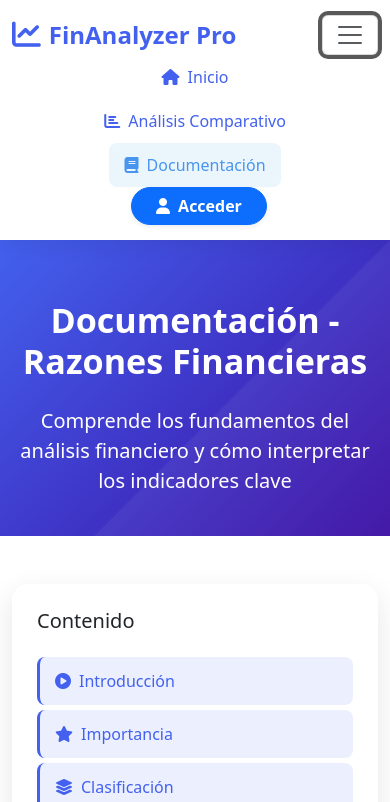
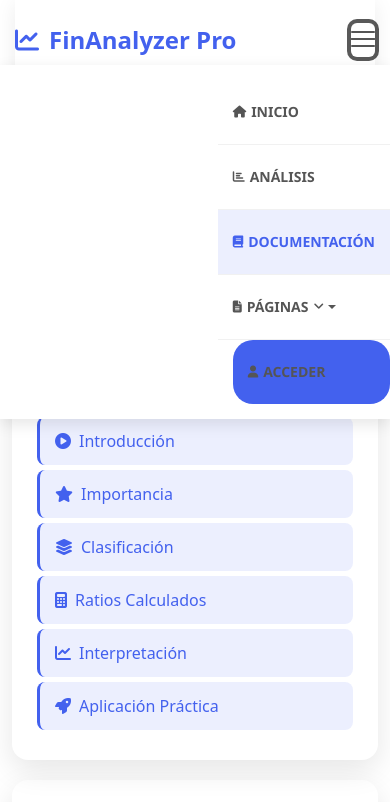
Before and after one commit to repo-ito/Sistema_Financiero, a website: page Finanzas/index.html in a window 390 px wide. Both pictures are taken after a click on the button "Toggle navigation". Shown: the top 802 px of the page. Drawn offline with nearby package versions, Linux system fonts and the light colour scheme; files that its build step writes are made by us from their sources.

Commit message:
actualizando solo

```diff
--- a/Finanzas/Login/script.js
+++ b/Finanzas/Login/script.js
@@ -21,7 +21,7 @@ document.addEventListener('DOMContentLoaded', () => {
         // Usamos supabaseClient
         const { data: { session } } = await supabaseClient.auth.getSession();
         if (session) {
-            window.location.href = '../ranking.html';
+            window.location.href = '../index-kenburns.html';
         }
     }
 
--- /dev/null
+++ b/Finanzas/css/css/navbar.css
@@ -0,0 +1,457 @@
+/* ========================================
+   NAVBAR STYLES - Based on index-kenburns.html
+   Adapted for Bootstrap 5 and FinAnalyzer Pro
+   ======================================== */
+
+/* Header Wrapper */
+.header {
+    position: fixed;
+    text-align: center;
+    top: 0px;
+    z-index: 1000;
+    color: #fff;
+    width: 100%;
+    height: 80px;
+    transition: background-color 200ms ease-in-out 0s;
+    background: transparent;
+}
+
+.header::before {
+    content: "";
+    position: absolute;
+    top: 0;
+    left: 0;
+    right: 0;
+    bottom: 0;
+    width: 100%;
+    height: 120px;
+    background: linear-gradient(to bottom, rgba(0, 0, 0, 0.65) 0%, rgba(252, 252, 252, 0) 99%, rgba(255, 255, 255, 0) 100%);
+    pointer-events: none;
+}
+
+.header.header-fixed {
+    display: block;
+    margin-top: 0 !important;
+    position: fixed;
+    height: 70px;
+    background-color: #fff;
+    border-bottom: 1px solid #f1f1f1;
+    box-shadow: 0 4px 20px rgba(0, 0, 0, 0.08);
+}
+
+.header.header-fixed::before {
+    background: none;
+    height: 0;
+}
+
+.header-inner {
+    position: relative;
+    padding: 0 30px;
+}
+
+/* Navbar Base */
+.header .navbar {
+    border-radius: 0;
+    border: 0;
+    margin-bottom: 0;
+    background: transparent !important;
+    padding: 0;
+    display: flex;
+    align-items: center;
+    justify-content: space-between;
+}
+
+/* Logo */
+.header .logo {
+    float: left;
+    text-align: left;
+    display: inline-block;
+}
+
+.header .logo .navbar-brand {
+    display: flex;
+    align-items: center;
+    font-weight: 700;
+    font-size: 1.5rem;
+    color: #fff !important;
+    text-decoration: none;
+    padding: 25px 0;
+    transition: all 0.3s ease;
+}
+
+.header .logo .navbar-brand i {
+    font-size: 1.8rem;
+    margin-right: 10px;
+}
+
+.header.header-fixed .logo .navbar-brand {
+    color: #4361ee !important;
+    padding: 20px 0;
+}
+
+/* Navigation Menu */
+.header .navbar-nav {
+    float: right;
+    display: flex;
+    list-style: none;
+    margin: 0;
+    padding: 0;
+}
+
+.header .navbar-nav>li {
+    display: inline-block;
+    position: relative;
+}
+
+.header .navbar-nav>li>a {
+    color: #fff;
+    font-size: 14px;
+    line-height: 1;
+    padding: 30px 15px;
+    font-weight: 600;
+    text-transform: uppercase;
+    font-family: 'Segoe UI', system-ui, sans-serif;
+    transition: all 0.2s ease;
+    text-decoration: none;
+    display: flex;
+    align-items: center;
+}
+
+.header .navbar-nav>li>a i {
+    font-size: 12px;
+    padding-right: 5px;
+}
+
+.header .navbar-nav>li>a i.icon-angle {
+    padding-left: 5px;
+    padding-right: 0;
+}
+
+.header.header-fixed .navbar-nav>li>a {
+    padding: 25px 15px;
+    color: #555;
+}
+
+.header .navbar-nav>li:hover>a,
+.header .navbar-nav>li.active>a {
+    position: relative;
+}
+
+.header .navbar-nav>li:hover>a::after,
+.header .navbar-nav>li.active>a::after {
+    position: absolute;
+    content: '';
+    left: 0;
+    bottom: 0;
+    width: 100%;
+    height: 3px;
+    background: #4361ee;
+}
+
+.header.header-fixed .navbar-nav>li:hover>a,
+.header.header-fixed .navbar-nav>li.active>a {
+    color: #4361ee;
+}
+
+/* Dropdown Menu */
+.header .navbar-nav .dropdown-menu {
+    background: #fff;
+    text-align: left;
+    border: 0;
+    box-shadow: 0px 5px 20px rgba(0, 0, 0, 0.15);
+    z-index: 100;
+    min-width: 200px;
+    border-radius: 8px;
+    padding: 10px 0;
+    margin-top: 0;
+}
+
+.header .navbar-nav .dropdown-menu li a {
+    display: block;
+    font-size: 13px;
+    font-weight: 500;
+    line-height: normal;
+    text-decoration: none;
+    padding: 12px 20px;
+    color: #555;
+    transition: all 0.2s ease;
+}
+
+.header .navbar-nav .dropdown-menu li a:hover {
+    background: rgba(67, 97, 238, 0.1);
+    color: #4361ee;
+}
+
+/* Toggle Button for Mobile */
+.header .navbar-toggler {
+    outline: none !important;
+    border: none;
+    padding: 8px 0;
+    background: transparent;
+}
+
+.header #icon-toggler {
+    width: 24px;
+    height: 18px;
+    position: relative;
+    display: block;
+    cursor: pointer;
+}
+
+.header #icon-toggler span {
+    display: block;
+    position: absolute;
+    height: 2px;
+    width: 100%;
+    background-color: #fff;
+    border-radius: 9px;
+    opacity: 1;
+    left: 0;
+    transition: all 0.25s ease-in-out;
+}
+
+.header.header-fixed #icon-toggler span {
+    background-color: #555;
+}
+
+.header #icon-toggler span:nth-child(1) {
+    top: 0;
+}
+
+.header #icon-toggler span:nth-child(2),
+.header #icon-toggler span:nth-child(3) {
+    top: 7px;
+}
+
+.header #icon-toggler span:nth-child(4) {
+    top: 14px;
+}
+
+.header #icon-toggler.open span:nth-child(1) {
+    top: 7px;
+    width: 0%;
+    left: 50%;
+}
+
+.header #icon-toggler.open span:nth-child(2) {
+    transform: rotate(45deg);
+}
+
+.header #icon-toggler.open span:nth-child(3) {
+    transform: rotate(-45deg);
+}
+
+.header #icon-toggler.open span:nth-child(4) {
+    top: 7px;
+    width: 0%;
+    left: 50%;
+}
+
+/* User Avatar Button */
+.user-avatar-btn {
+    width: 40px;
+    height: 40px;
+    border-radius: 50%;
+    border: 2px solid #4895ef;
+    background: white;
+    display: flex;
+    align-items: center;
+    justify-content: center;
+    cursor: pointer;
+    transition: 0.3s;
+    text-decoration: none;
+    margin-left: 15px;
+}
+
+.user-avatar-btn:hover {
+    box-shadow: 0 0 0 4px rgba(52, 152, 219, 0.15);
+    transform: translateY(-2px);
+}
+
+.avatar-text {
+    font-weight: 700;
+    color: #4361ee;
+    font-size: 1.1rem;
+    line-height: 1;
+}
+
+/* User Dropdown Menu */
+.dropdown-menu-user {
+    width: auto;
+    border: none;
+    border-radius: 12px;
+    box-shadow: 0 10px 30px rgba(0, 0, 0, 0.15);
+    padding: 10px;
+    min-width: 240px;
+    margin-top: 10px;
+}
+
+.user-info-header {
+    padding: 10px 15px;
+    background: #f8f9fa;
+    border-radius: 8px;
+    margin-bottom: 10px;
+}
+
+.user-role-badge {
+    font-size: 0.7rem;
+    text-transform: uppercase;
+    letter-spacing: 1px;
+    font-weight: 800;
+    color: #4895ef;
+    display: block;
+    margin-bottom: 2px;
+}
+
+.user-email-text {
+    font-size: 0.85rem;
+    color: #555;
+    font-weight: 500;
+    word-break: break-all;
+    white-space: nowrap;
+    overflow: hidden;
+    text-overflow: ellipsis;
+}
+
+.dropdown-menu-user>li>a {
+    border-radius: 6px;
+    padding: 8px 15px;
+    font-size: 0.95rem;
+    color: #2c3e50;
+    display: block;
+    text-decoration: none;
+}
+
+.dropdown-menu-user>li>a:hover {
+    background: rgba(52, 152, 219, 0.1);
+    color: #4895ef;
+}
+
+.dropdown-menu-user>li>a.logout:hover {
+    background: rgba(231, 76, 60, 0.1);
+    color: #e74c3c;
+}
+
+/* Access Button */
+.btn-access {
+    border-radius: 20px;
+    font-weight: bold;
+    padding: 8px 20px;
+    margin-left: 15px;
+    background: #4361ee;
+    color: #fff;
+    border: none;
+    transition: all 0.3s ease;
+}
+
+.btn-access:hover {
+    background: #3f37c9;
+    color: #fff;
+    transform: translateY(-2px);
+}
+
+/* Animate class */
+.animate {
+    animation-duration: 0.3s;
+    animation-fill-mode: both;
+}
+
+.slideIn {
+    animation-name: slideIn;
+}
+
+@keyframes slideIn {
+    from {
+        transform: translateY(15px);
+        opacity: 0;
+    }
+
+    to {
+        transform: translateY(0);
+        opacity: 1;
+    }
+}
+
+/* Responsive Styles */
+@media (max-width: 991px) {
+    .header {
+        height: 65px;
+    }
+
+    .header .header-inner {
+        padding: 0 15px;
+    }
+
+    .header .logo .navbar-brand {
+        padding: 18px 0;
+        font-size: 1.3rem;
+    }
+
+    .header .logo .navbar-brand i {
+        font-size: 1.5rem;
+    }
+
+    .header .navbar-collapse {
+        position: fixed;
+        top: 65px;
+        left: 0;
+        width: 100%;
+        background: #fff;
+        box-shadow: 0 5px 15px rgba(0, 0, 0, 0.1);
+        max-height: calc(100vh - 65px);
+        overflow-y: auto;
+    }
+
+    .header .navbar-nav {
+        display: block;
+        padding: 15px 0;
+    }
+
+    .header .navbar-nav>li {
+        display: block;
+    }
+
+    .header .navbar-nav>li>a {
+        color: #555;
+        padding: 15px 20px;
+        border-bottom: 1px solid #f1f1f1;
+    }
+
+    .header .navbar-nav>li:last-child>a {
+        border-bottom: none;
+    }
+
+    .header .navbar-nav>li:hover>a::after,
+    .header .navbar-nav>li.active>a::after {
+        display: none;
+    }
+
+    .header .navbar-nav>li.active>a,
+    .header .navbar-nav>li:hover>a {
+        background: rgba(67, 97, 238, 0.1);
+        color: #4361ee;
+    }
+
+    .header .navbar-nav .dropdown-menu {
+        position: static;
+        box-shadow: none;
+        border-radius: 0;
+        padding: 0;
+        background: #f8f9fa;
+    }
+
+    .header .navbar-nav .dropdown-menu li a {
+        padding: 12px 30px;
+    }
+}
+
+/* Adjust body padding for fixed header */
+body.has-fixed-header {
+    padding-top: 80px;
+}
+
+@media (max-width: 991px) {
+    body.has-fixed-header {
+        padding-top: 65px;
+    }
+}
--- a/Finanzas/index.html
+++ b/Finanzas/index.html
@@ -6,6 +6,7 @@
     <meta name="viewport" content="width=device-width, initial-scale=1.0">
     <title>Documentación - Razones Financieras</title>
     <link rel="stylesheet" href="style.css">
+    <link href="css/navbar.css" rel="stylesheet">
     <link href="https://cdn.jsdelivr.net/npm/bootstrap@5.3.2/dist/css/bootstrap.min.css" rel="stylesheet">
     <link href="https://cdnjs.cloudflare.com/ajax/libs/font-awesome/6.4.0/css/all.min.css" rel="stylesheet">
     <link href="https://cdn.jsdelivr.net/npm/bootstrap@5.3.2/dist/css/bootstrap.min.css" rel="stylesheet">
@@ -15,32 +16,50 @@
 
 <body>
     <!-- Navigation -->
-    <nav class="navbar navbar-expand-lg navbar-light sticky-top">
-        <div class="container">
-            <a class="navbar-brand" href="index.html">
-                <i class="fas fa-chart-line me-2"></i>FinAnalyzer Pro
-            </a>
-
-            <button class="navbar-toggler" type="button" data-bs-toggle="collapse" data-bs-target="#navbarNav">
-                <span class="navbar-toggler-icon"></span>
-            </button>
-
-            <div class="collapse navbar-collapse" id="navbarNav">
-                <div class="navbar-nav ms-auto align-items-center">
-                    <a class="nav-link" href="index-kenburns.html"><i class="fas fa-home me-1"></i> Inicio</a>
-                    <a class="nav-link" href="ranking.html"><i class="fas fa-chart-bar me-1"></i> Análisis
-                        Comparativo</a>
-                    <a class="nav-link active" href="index.html"><i class="fas fa-book me-1"></i> Documentación</a>
-
-                    <span class="mx-2"></span>
-
-                    <div id="userMenuContainer" class="dropdown ms-2">
-                        <div class="spinner-border spinner-border-sm text-primary" role="status"></div>
-                    </div>
+    <!-- Header / Navigation - Based on index-kenburns.html design -->
+    <header class="header header-fixed">
+        <div class="header-inner">
+            <nav class="navbar">
+                <!-- Logo -->
+                <div class="logo">
+                    <a class="navbar-brand" href="index.html">
+                        <i class="fas fa-chart-line"></i>FinAnalyzer Pro
+                    </a>
                 </div>
-            </div>
+                <!-- Toggle Icon for Mobile -->
+                <button class="navbar-toggler d-lg-none" type="button" data-bs-toggle="collapse"
+                    data-bs-target="#navbarNav" aria-controls="navbarNav" aria-expanded="false"
+                    aria-label="Toggle navigation">
+                    <span id="icon-toggler">
+                        <span></span>
+                        <span></span>
+                        <span></span>
+                        <span></span>
+                    </span>
+                </button>
+                <!-- Navigation Menu -->
+                <div class="collapse navbar-collapse" id="navbarNav">
+                    <ul class="navbar-nav ms-auto">
+                        <li><a href="ranking.html"><i class="fas fa-home"></i> Inicio</a></li>
+                        <li><a href="ranking.html"><i class="fas fa-chart-bar"></i> Análisis</a></li>
+                        <li class="active"><a href="index.html"><i class="fas fa-book"></i> Documentación</a></li>
+                        <li class="dropdown">
+                            <a href="#" class="dropdown-toggle" data-bs-toggle="dropdown"><i
+                                    class="fas fa-file-alt"></i>
+                                Páginas <i class="fas fa-angle-down icon-angle"></i></a>
+                            <ul class="dropdown-menu">
+                                <li><a href="#">Registro</a></li>
+                                <li><a href="#">Iniciar Sesión</a></li>
+                            </ul>
+                        </li>
+                        <li>
+                            <a href="#" class="btn-access"><i class="fas fa-user"></i> Acceder</a>
+                        </li>
+                    </ul>
+                </div>
+            </nav>
         </div>
-    </nav>
+    </header>
 
     <!-- Hero Section -->
     <section class="doc-hero">
```
Also changed, not shown: Finanzas/index-kenburns.html (+39 -13 lines).
